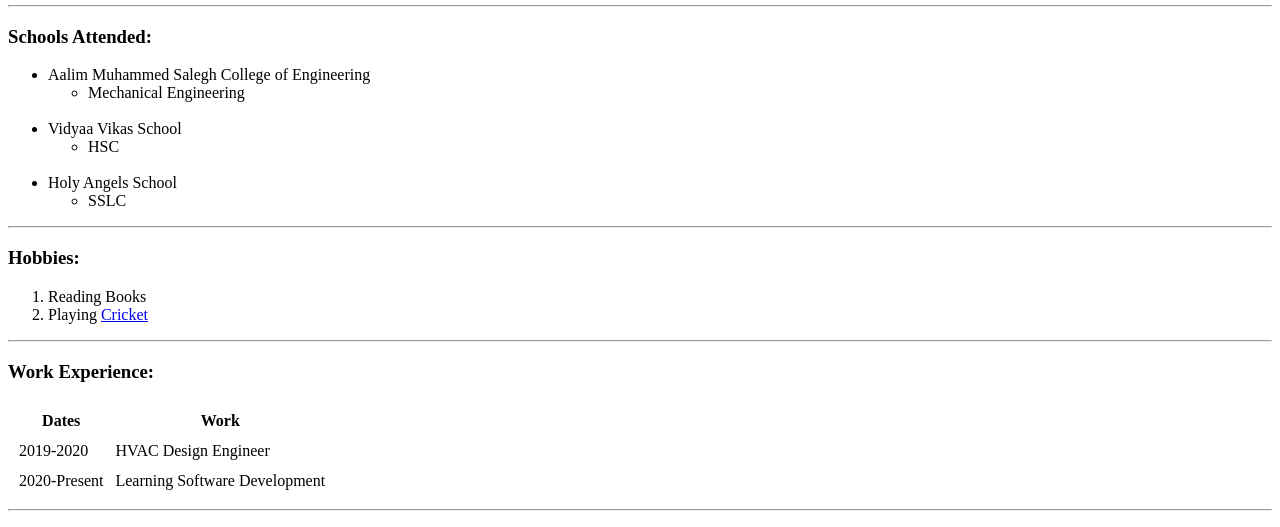
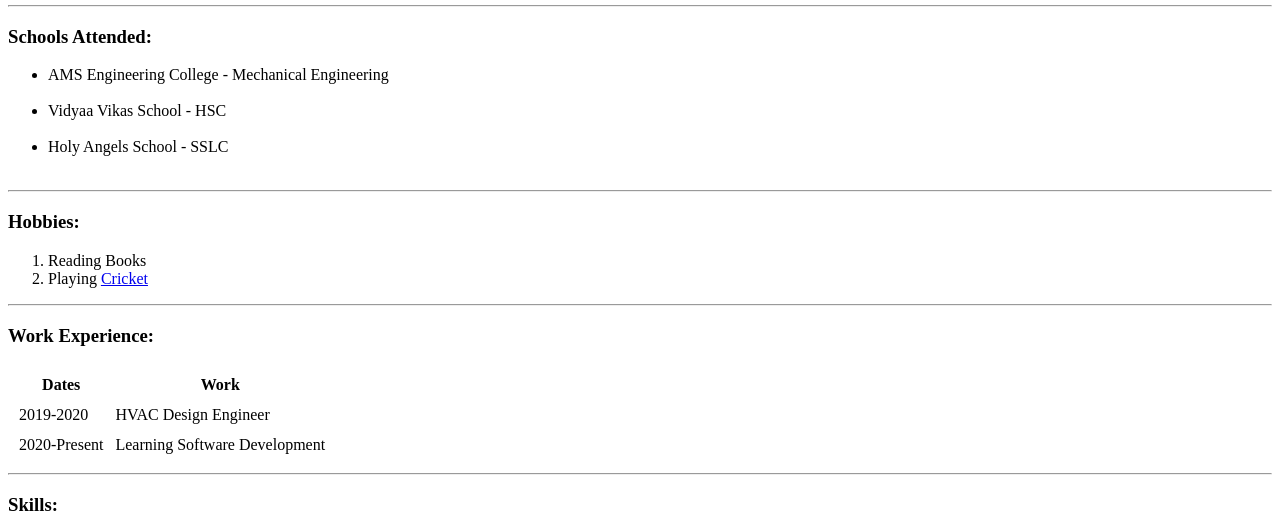
Before and after one commit to Afrid-Ahamed/cv, a plain HTML site: page index.html in a window 1280 px wide. Shown: the part 207-734 px from the top of the page. Drawn offline with Linux system fonts and the light colour scheme.

Commit message:
Update index.html

```diff
--- a/index.html
+++ b/index.html
@@ -24,18 +24,9 @@
     Schools Attended:
   </h3>
   <ul>
-    <li>Aalim Muhammed Salegh College of Engineering</li>
-    <ul>
-      <li>Mechanical Engineering</li>
-    </ul><br>
-    <li>Vidyaa Vikas School</li>
-    <ul>
-      <li>HSC</li>
-    </ul><br>
-    <li>Holy Angels School</li>
-    <ul>
-      <li>SSLC</li>
-    </ul>
+    <li>AMS Engineering College - Mechanical Engineering</li><br>
+    <li>Vidyaa Vikas School - HSC</li><br>
+    <li>Holy Angels School - SSLC</li><br>
   </ul>
   <hr>
   <h3>Hobbies: </h3>
```
